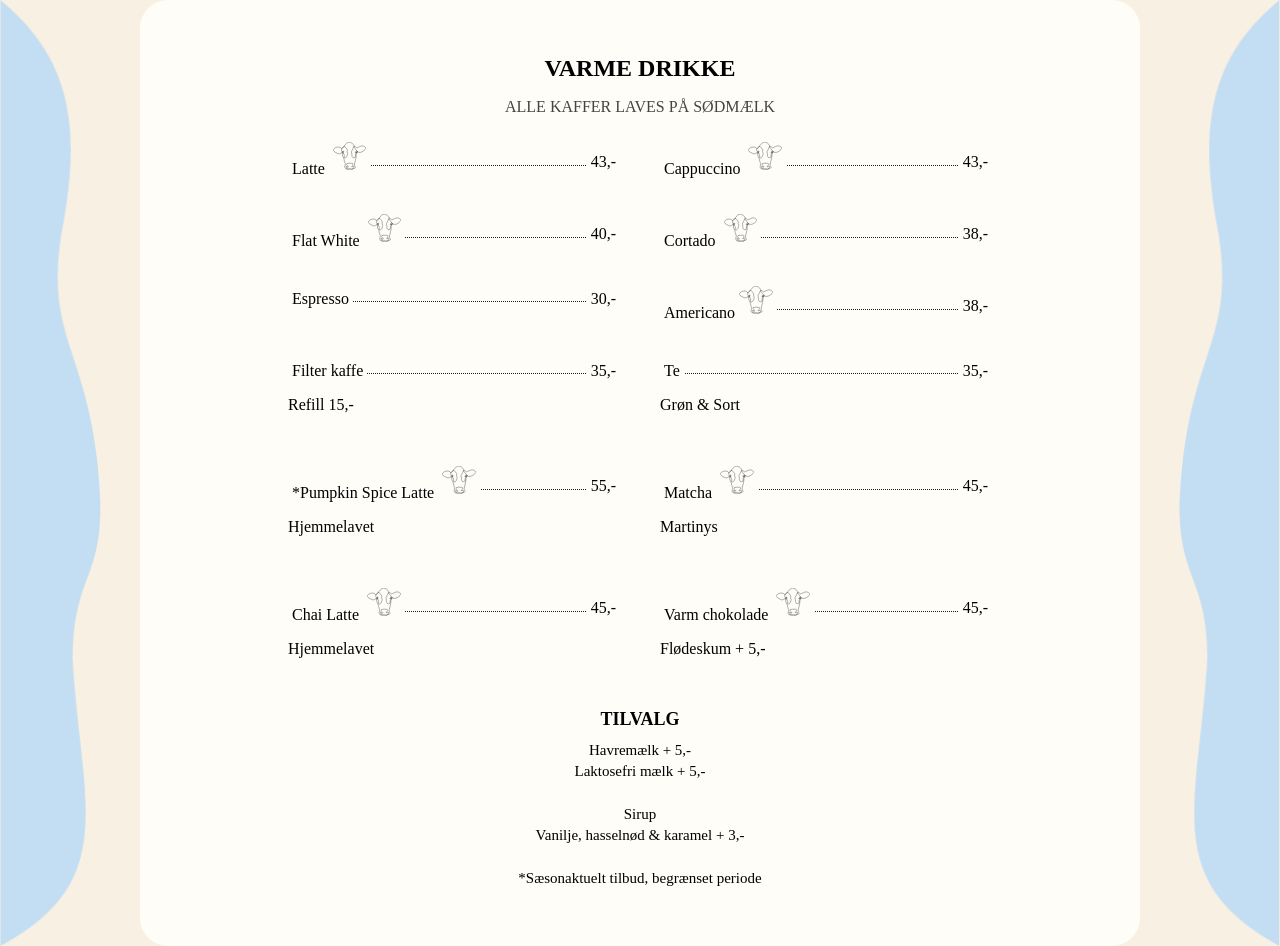
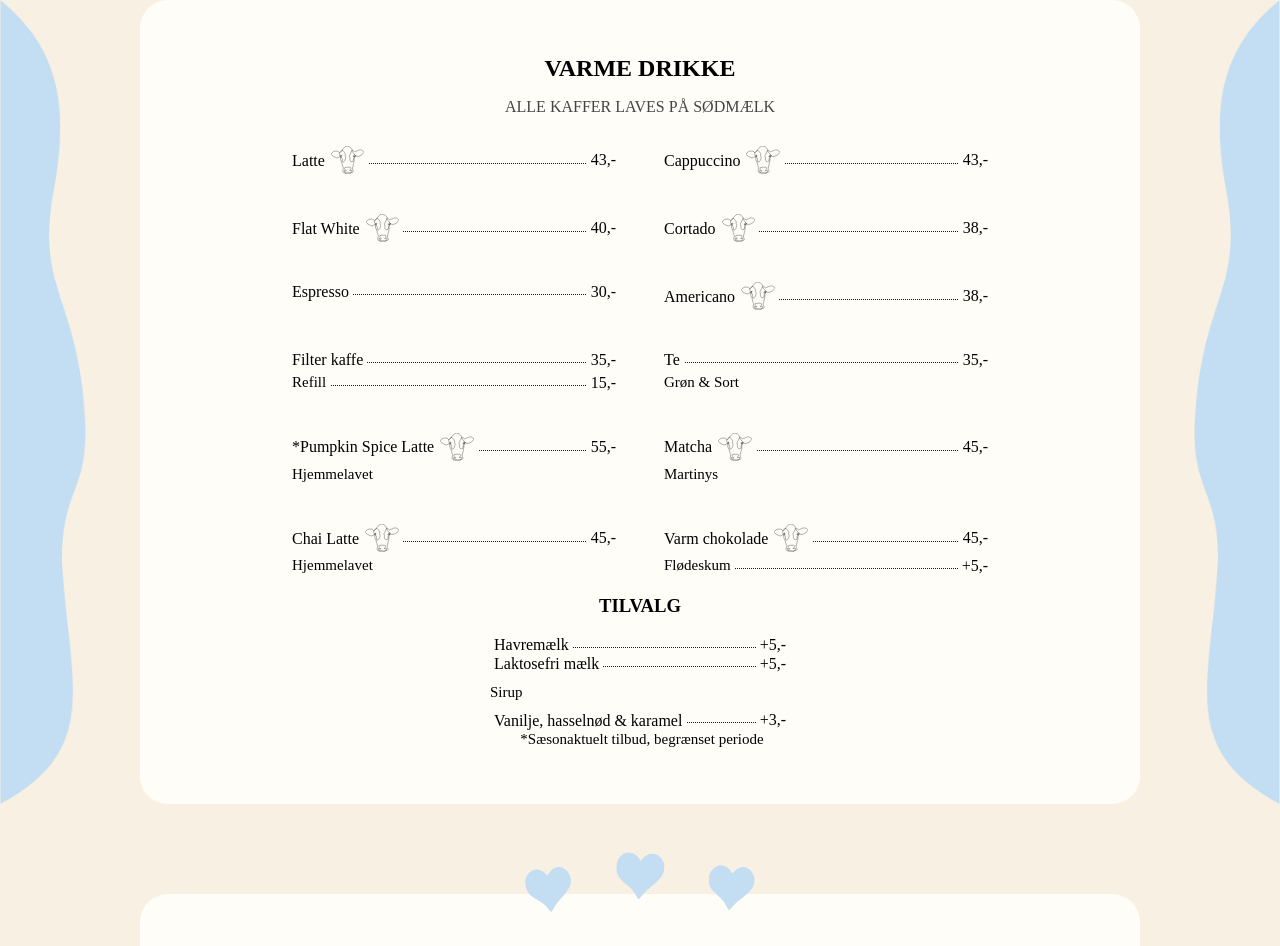
Before and after one commit to Sabrinaclausen/Maries-yoursafeplace-feature-1, a plain HTML site: page menu.html in a window 1280 px wide. Shown: the part 370-1316 px from the top of the page. Drawn offline with Linux system fonts and the light colour scheme.

Commit message:
Menu rettelser

```diff
--- a/css/menu.css
+++ b/css/menu.css
@@ -1,8 +1,7 @@
-/* WRAPPER */
 .wrapper {
     width: 80%;
     max-width: 1000px;
-    margin: 0 auto;
+    margin: 0 auto; /* centrer siden */
 }
 
 .menu-title {
@@ -19,7 +18,6 @@
     line-height: 1.6;
 }
 
-/* MOBILKNAPPER */
 .mobile-buttons {
     display: flex;
     justify-content: center;
@@ -40,21 +38,21 @@
 .mob-btn .btn-bg {
     position: absolute;
     width: 100%;
-    height: 100%;
+    height: 100%; /* baggrundsbillede fylder hele knappen */
 }
 
 .mob-btn h2 {
     position: relative;
-    z-index: 2;
+    z-index: 2; /* tekst over billedet */
     text-align: center;
     line-height: 68px;
     font-size: 15px;
     margin: 0;
 }
 
-/* TIL TOP KNAP */
+
 .back-btn {
-    position: fixed;
+    position: fixed; /* følger skærmen */
     right: 14px;
     bottom: 20px;
     width: 10%;
@@ -65,35 +63,32 @@
     display: flex;
     justify-content: center;
     align-items: center;
-    z-index: 999;
+    z-index: 999; /* øverst på siden */
 
-    /* NYT — skjult som standard */
+    /* skjult tilstand */
     opacity: 0;
     transform: translateY(10px);
     pointer-events: none;
 
-    /* NYT — blød fade/slide effekt */
     transition: opacity .25s ease, transform .25s ease;
 }
 
-/* Nyt: synlig tilstand */
 .back-btn.visible {
     opacity: 1;
     transform: translateY(0);
-    pointer-events: auto;
+    pointer-events: auto; /* klikbar */
 }
 
 .back-btn img {
     width: 30px;
 }
 
-/* SEKTIONSWRAPPER */
+
 .menu-section {
     position: relative;
     margin: 40px 0 80px;
-    z-index: 2; /* skaber stacking context */
+    z-index: 2;
 }
-
 
 .menu-box {
     background: #FFFDF8;
@@ -105,13 +100,13 @@
     margin: 0 auto 50px;
 }
 
+/* Titel i boks */
 .menu-box h2 {
     text-align: center;
     margin: 0 0 10px;
-    z-index: 10;
 }
 
-/* SMÅ TITLER */
+
 .subtitle {
     text-align: center;
     color: #444;
@@ -119,64 +114,109 @@
     text-transform: uppercase;
 }
 
-/* SEKTIONS-IKON */
-.section-icon {
+
+/* Sektion-ikoner (hjerter og kaffekopper) */
+.section-icons {
     position: absolute;
-    top: -14px;
+    top: -32px;                     /* kommer tættere på titlen */
     left: 50%;
     transform: translateX(-50%);
-    height: 34px;
-    z-index: 10;
+    display: flex;
+    gap: 45px;                      /* hjerterne spredes meget mere ud */
+    z-index: 12; /* over menu-boks */
+    pointer-events: none;
+}
+
+.section-icons img {
+    width: 46px;
+    height: auto;
+}
+
+/* Variation — gør dem asymmetriske */
+.section-icons img:nth-child(1) {
+    transform: translateY(6px) rotate(-6deg); /* lidt ned og roteret */
+}
+
+.section-icons img:nth-child(2) {
+    transform: translateY(-8px) rotate(3deg) scale(1.05);
+}
+
+.section-icons img:nth-child(3) {
+    transform: translateY(4px) rotate(5deg);
 }
 
 .blobs-bg {
     position: absolute;
     top: 0;
     left: 50%;
-    transform: translateX(-50%);
-    width: 100vw; /* strækker sig til skærmens kanter */
+    transform: translateX(-50%); /* centrer baggrund */
+    width: 100vw; /* går helt ud til skærmens kanter */
     height: 100%;
-    z-index: 1; /* altid nederst */
-    pointer-events: none;
+    z-index: 1;
+    pointer-events: none; /* klik går igennem */
 }
 
-/* BLOBS */
 .blobs-bg img {
     position: absolute;
     height: 100%;
     width: auto;
     top: 0;
-    opacity: 1;
 }
 
 .blob-left { left: 0; }
 .blob-right { right: 0; }
 
-/* MENU GRID */
 .menu-grid {
     display: grid;
     grid-template-columns: 1fr;
-    gap: 22px;
+    gap: 25px; /* afstand mellem items */
 }
 
-/* MENU ITEMS */
+
+.item-group {
+    display: flex;
+    flex-direction: column; /* small-note kommer under */
+    align-items: flex-start;
+    gap: 4px;
+}
+
 .item {
     display: flex;
-    justify-content: space-between;
+    justify-content: space-between; /* venstre tekst og pris */
     align-items: center;
+    width: 100%; /* alle items samme bredde */
     position: relative;
 }
 
+/* Venstre tekstområde */
+.left {
+    display: flex;
+    align-items: center;
+    gap: 6px;
+    line-height: 1.2;
+}
+
+/* Ikoner ved siden af drikken */
+.left img {
+    height: 28px;
+    display: inline-block;
+    margin: 0;
+    padding: 0;
+    transform: none;
+}
+
+/* Dotted line */
 .item::before {
-    content: "";
+    content: ""; /* prikkerne */
     position: absolute;
-    top: 60%;
+    top: 60%; /* justerer prikkerne i linje */
     left: 0;
     right: 0;
     border-bottom: 1px dotted #1a1a1a;
     z-index: 1;
 }
 
+/* Overlapper dotted line */
 .left,
 .price {
     position: relative;
@@ -185,30 +225,47 @@
     padding: 0 4px;
 }
 
-.left img {
-    height: 28px;
-    margin-left: 4px;
-    transform: translateY(-4px);
+
+.small-note {
+    margin: 0;
+    padding-left: 4px;
+    font-size: 15px;
+    line-height: 1.3;
+    background: #FFFDF8;
+    z-index: 2;
+    position: relative; /* undgår at ramme prikket linje */
 }
 
 /* TILVALG */
+
 .tilvalg {
-    margin-top: 35px;
     text-align: center;
 }
 
-.tilvalg h3 {
-    margin-bottom: 12px;
-    font-size: 18px;
-    font-weight: 600;
+.tilvalg-grid {
+    width: 100%;
+    max-width: 300px;
+    margin: 0 auto; /* centreret */
 }
 
-.tilvalg p {
-    margin: 4px 0;
-    font-size: 15px;
+.tilvalg-grid .item {
+    display: flex;
+    justify-content: center;
+    align-items: center;
+    position: relative;
 }
 
-/* ALLERGENER – side om side */
+.tilvalg-grid .price {
+    margin-left: auto;
+}
+
+.tilvalg-label {
+    font-size: 15px;
+    margin: 10px 0;
+    text-align: left;
+}
+
+
 .allergener-box {
     text-align: center;
 }
@@ -217,26 +274,26 @@
     display: flex;
     justify-content: center;
     align-items: center;
-    gap: 60px;        /* afstand mellem allergenerne */
+    gap: 60px;
     margin-top: 20px;
 }
 
 .allergen-line {
     display: flex;
     align-items: center;
-    gap: 10px;        /* afstand mellem ikon og tekst */
+    gap: 10px;
 }
 
 .allergen-icon {
     height: 26px;
 }
 
+/* MOBIL */
 
-/* MOBIL */
 @media screen and (max-width: 767px) {
     .menu-title,
     .intro {
-        display: none;
+        display: none; /* skjules på mobil */
     }
 
     .mobile-buttons,
@@ -244,14 +301,14 @@
         display: flex;
     }
 
-    /* Små blobs på mobil */
     .blobs-bg img {
-        width: 30px;
+        width: 30px; /* smallere blobs på mobil */
         height: 100%;
     }
 }
 
 /* TABLET */
+
 @media screen and (min-width: 768px) {
     .mobile-buttons,
     .back-btn {
@@ -259,7 +316,8 @@
     }
 }
 
-/* DESKTOP BREDE GRID */
+/* DESKTOP – 2 kolonner */
+
 @media screen and (min-width: 1200px) {
 
     .menu-grid {
@@ -275,9 +333,10 @@
         margin: 0 auto 90px;
         max-width: 100%;
     }
+
     .allergener-box {
         max-width: 400px;
-        margin: 30px auto; /* centreret */
+        margin: 30px auto;
         padding: 30px 20px;
     }
 }
--- a/menu.html
+++ b/menu.html
@@ -78,7 +78,15 @@
                             <div class="item-group"><div class="item"><span class="left">Espresso</span><span class="price">30,-</span></div></div>
                             <div class="item-group"><div class="item"><span class="left">Americano<img src="images/laktose-20px-1a1a1a.svg" alt="Laktose ko"></span><span class="price">38,-</span></div></div>
                             <div class="item-group">
-                                <div class="item"><span class="left">Filter kaffe</span><span class="price">35,-</span></div><p class="small-note">Refill 15,-</p>
+                                <div class="item">
+                                    <span class="left">Filter kaffe</span>
+                                    <span class="price">35,-</span>
+                                </div>
+
+                                <div class="item">
+                                    <span class="left small-note">Refill</span>
+                                    <span class="price">15,-</span>
+                                </div>
                             </div>
 
                             <div class="item-group">
@@ -97,25 +105,59 @@
                                 <p class="small-note">Hjemmelavet</p>
                             </div>
                             <div class="item-group">
-                                <div class="item"><span class="left">Varm chokolade <img src="images/laktose-20px-1a1a1a.svg" alt="Laktose ko"></span><span class="price">45,-</span></div>
-                                <p class="small-note">Flødeskum + 5,-</p>
+
+                                <div class="item">
+                                    <span class="left">Varm chokolade
+                                        <img src="images/laktose-20px-1a1a1a.svg" alt="Laktose ko">
+                                    </span>
+                                    <span class="price">45,-</span>
+                                </div>
+
+                                <div class="item">
+                                    <span class="left small-note">Flødeskum</span>
+                                    <span class="price">+5,-</span>
+                                </div>
+
                             </div>
+
                         </div>
 
-                    <section class="tilvalg">
-                        <h3>TILVALG</h3>
-                        <p>Havremælk + 5,-</p>
-                        <p>Laktosefri mælk + 5,-</p> <br>
-                        <p>Sirup</p>
-                        <p>Vanilje, hasselnød & karamel + 3,-</p> <br>
-                        <p>*Sæsonaktuelt tilbud, begrænset periode</p>
-                    </section>
+                        <div class="tilvalg">
+                            <h3>TILVALG</h3>
+
+                            <div class="tilvalg-grid">
+
+                                <div class="item">
+                                    <div class="left">Havremælk</div>
+                                    <div class="price">+5,-</div>
+                                </div>
+
+                                <div class="item">
+                                    <div class="left">Laktosefri mælk</div>
+                                    <div class="price">+5,-</div>
+                                </div>
+
+                                <p class="tilvalg-label">Sirup</p>
+
+                                <div class="item">
+                                    <div class="left">Vanilje, hasselnød & karamel</div>
+                                    <div class="price">+3,-</div>
+                                </div>
+                            </div>
+                            <p class="small-note">*Sæsonaktuelt tilbud, begrænset periode</p>
+                        </div>
                     </div>
                 </section>
 
                 <section id="kolde" class="menu-section">
                     <div class="menu-box">
-                        <img src="images/hjerte-udfyldt-C3DDF2.svg" class="section-icon" alt="Blå hjerte ikon">
+
+                        <div class="section-icons">
+                            <img src="images/hjerte-udfyldt-C3DDF2.svg" alt="Hjerte ikon">
+                            <img src="images/hjerte-udfyldt-C3DDF2.svg" alt="Hjerte ikon">
+                            <img src="images/hjerte-udfyldt-C3DDF2.svg" alt="Hjerte ikon">
+                        </div>
+
                         <h2>KOLDE DRIKKE</h2>
                         <div class="menu-grid">
                             <div class="item-group"><div class="item"><span class="left">Iskaffe<img src="images/laktose-20px-1a1a1a.svg" alt="Laktose ko"></span><span class="price">45,-</span></div></div>
@@ -148,7 +190,12 @@
             <div class="col-right">
                 <section id="bagvaerk" class="menu-section">
                     <div class="menu-box">
-                        <img src="images/kop-20px-1a1a1a.svg" class="section-icon" alt="Kop ikon">
+
+                        <div class="section-icons">
+                            <img src="images/kop-20px-1a1a1a.svg" alt="Kop ikon">
+                            <img src="images/kop-20px-1a1a1a.svg" alt="Kop ikon">
+                        </div>
+
                         <h2>BAGVÆRK</h2>
                         <p class="subtitle">Find flere lækkerier i vores montre</p>
 
```
Also changed, not shown: menu.js (+13 -21 lines).
